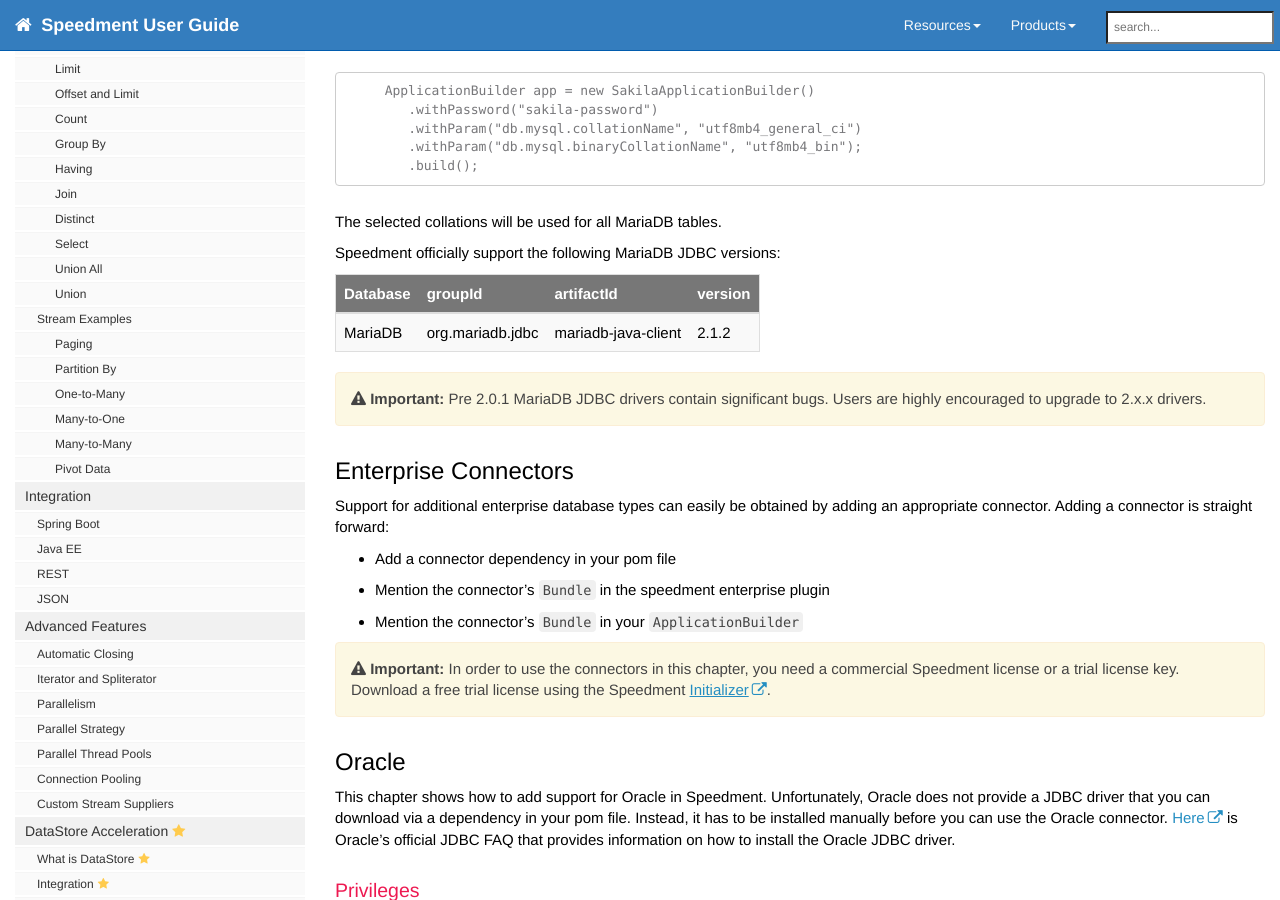
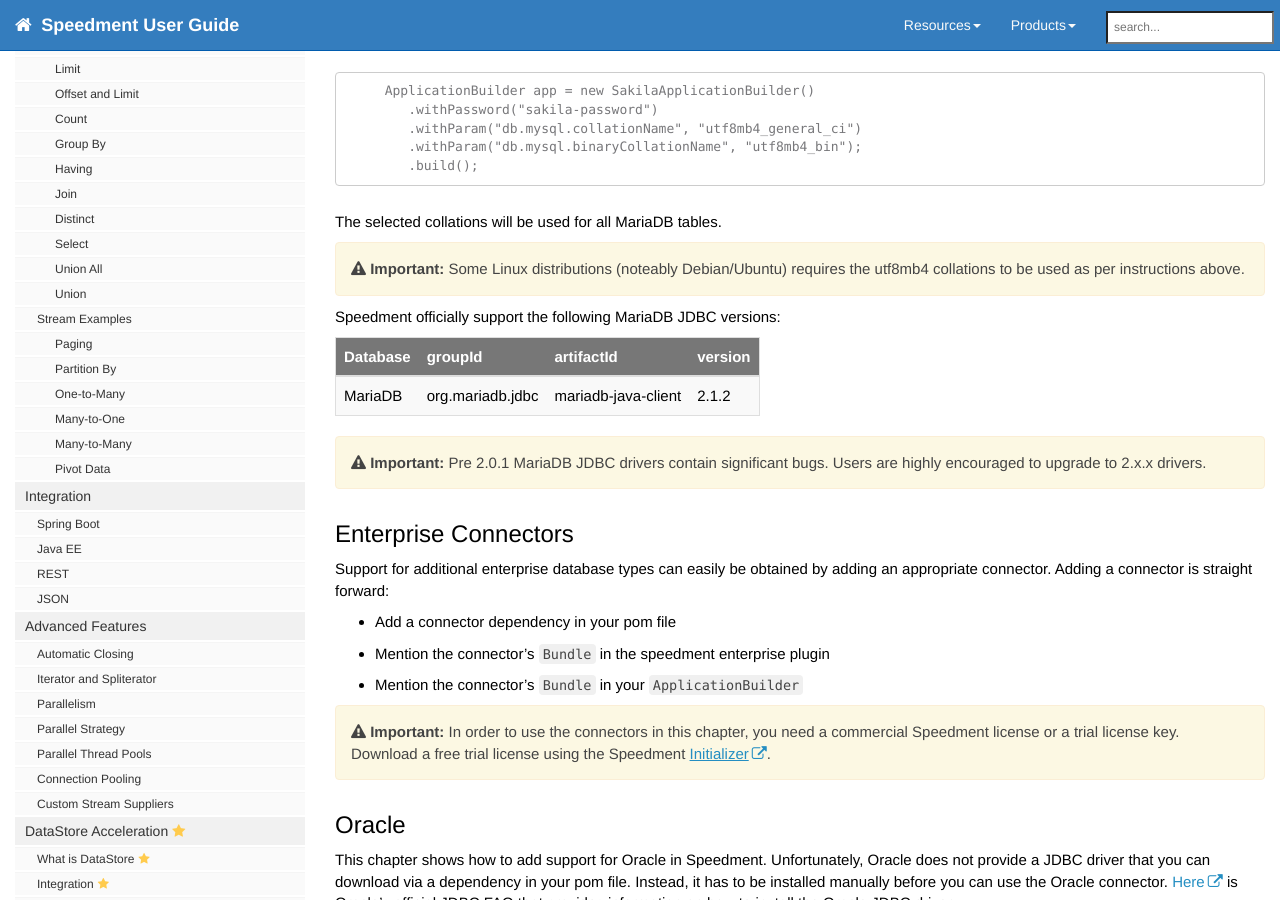
Before and after one commit to speedment/speedment-doc, a Jekyll site: the page built from pages/connectors.md, in a window 1280 px wide and 900 px high, scrolled down 1417 px. Built offline with Jekyll 4.4.1, drawn with Linux system fonts in a browser that asks for light colours; nearby versions of some CDN libraries; comment, search, counter and statistics services are not loaded.

Commit message:
Add note about Debian/MariaDB collation setup, Fix #574

````diff
--- a/pages/connectors.md
+++ b/pages/connectors.md
@@ -70,6 +70,10 @@
         .build();
 ```
 The selected collations will be used for all MariaDB tables.
+
+{% include important.html content= "
+Some Linux distributions (noteably Debian/Ubuntu) requires the utf8mb4 collations to be used as per instructions above.
+" %}
 
 Speedment officially support the following MariaDB JDBC versions:
 
````
